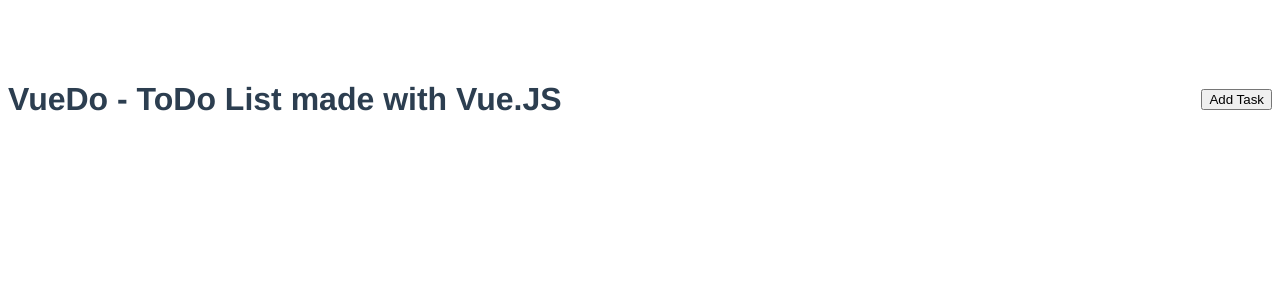
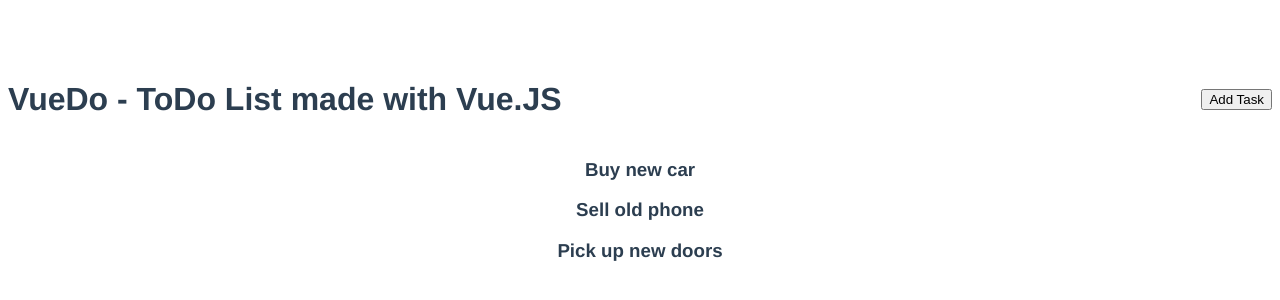
Before and after one commit to yakzi/vue-do, a Vue app: page / in a window 1280 px wide. Shown: the top 300 px of the page. Built offline with nearby package versions, Linux system fonts and the light colour scheme.

Commit message:
MODIFY add sample data to test TodoViewer component, MODIFY minor code refactoring

```diff
--- a/src/App.vue
+++ b/src/App.vue
@@ -1,15 +1,43 @@
 <template>
 <div class="container">
   <Header title="VueDo - ToDo List made with Vue.JS"/>
+  <TodoViewer :todos="todos" />
   </div>
 </template>
 
 <script>
 import Header from './components/Header'
+import TodoViewer from './components/TodoViewer.vue'
+
 export default {
   name: 'App',
   components: {
-    Header
+    Header,
+    TodoViewer
+  },
+  data() {
+    return {
+      todos: []
+    }
+  },
+  created() {
+    this.todos = [
+      {
+        id: 1,
+        text: 'Buy new car',
+        priority: 'High'
+      },
+      {
+        id: 2,
+        text: 'Sell old phone',
+        priority: 'Medium'
+      },
+      {
+        id: 3,
+        text: 'Pick up new doors',
+        priority: 'High'
+      }
+    ]
   }
 }
 </script>
```
